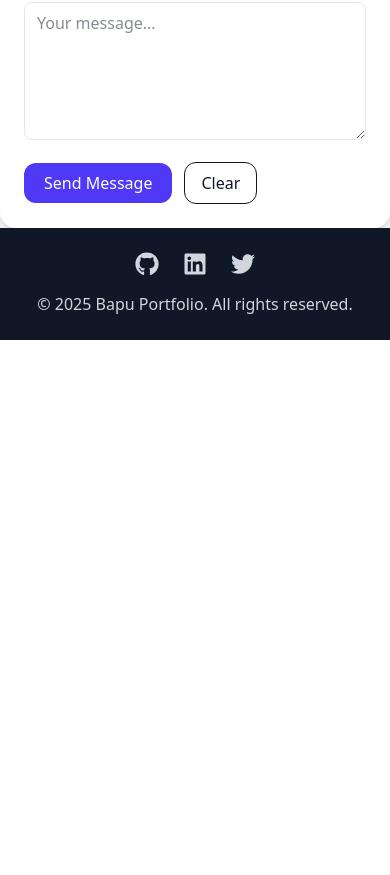
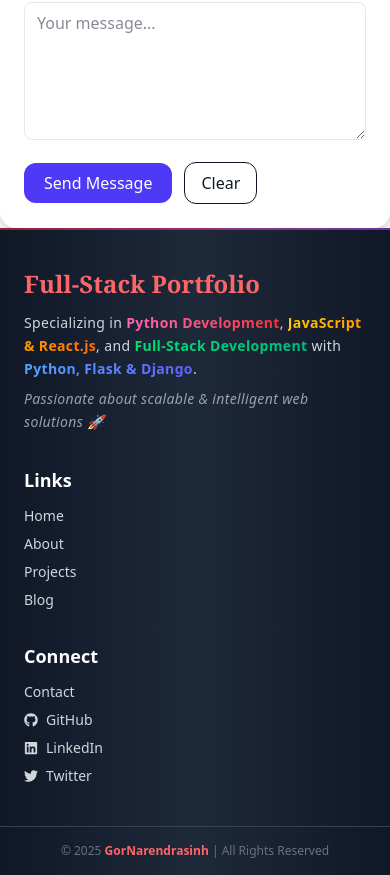
Before and after one commit to GorNarendrasinh/My-Portfolio, a React (Vite) app in the folder reactportfolio/: page / in a window 390 px wide. Shown: the part 7754-8629 px from the top of the page. Before the commit the page ends 8094 px from the top, so only its background shows below. Built offline with nearby package versions, Linux system fonts and the light colour scheme.

Commit message:
Update Footer.jsx

```diff
--- a/reactportfolio/src/components/Footer/Footer.jsx
+++ b/reactportfolio/src/components/Footer/Footer.jsx
@@ -3,13 +3,95 @@ import { FaGithub, FaLinkedin, FaTwitter } from "react-icons/fa";
 
 const Footer = () => {
   return (
-    <footer className="bg-gray-900 text-gray-300 p-6 flex flex-col items-center">
-      <div className="flex gap-6 text-2xl mb-4">
-        <a href="https://github.com/" target="_blank" rel="noreferrer"><FaGithub className="hover:text-purple-400" /></a>
-        <a href="https://linkedin.com/" target="_blank" rel="noreferrer"><FaLinkedin className="hover:text-blue-400" /></a>
-        <a href="https://twitter.com/" target="_blank" rel="noreferrer"><FaTwitter className="hover:text-sky-400" /></a>
+    <footer className="bg-gradient-to-r from-gray-900 via-gray-800 to-gray-900 text-gray-300 relative z-10">
+      {/* Top Border Glow */}
+      <div className="absolute top-0 left-0 w-full h-[2px] bg-gradient-to-r from-red-500 via-pink-500 to-purple-500 animate-pulse"></div>
+
+      <div className="max-w-6xl mx-auto px-6 py-10 grid md:grid-cols-3 gap-8 items-start">
+        {/* About Section */}
+        <div className="space-y-3">
+          <h2 className="text-2xl font-extrabold font-serif text-red-400">
+            Full-Stack Portfolio
+          </h2>
+          <p className="text-sm font-normal font-sans text-gray-300 leading-relaxed tracking-wide">
+            Specializing in{" "}
+            <span className="font-semibold bg-clip-text text-transparent bg-gradient-to-r from-pink-400 to-red-500">
+              Python Development
+            </span>
+            ,{" "}
+            <span className="font-semibold bg-clip-text text-transparent bg-gradient-to-r from-yellow-400 to-orange-500">
+              JavaScript & React.js
+            </span>
+            , and{" "}
+            <span className="font-semibold bg-clip-text text-transparent bg-gradient-to-r from-green-400 to-emerald-500">
+              Full-Stack Development
+            </span>{" "}
+            with{" "}
+            <span className="font-semibold bg-clip-text text-transparent bg-gradient-to-r from-blue-400 to-indigo-500">
+              Python, Flask & Django
+            </span>
+            .
+            <span className="block mt-2 text-gray-400 italic">
+              Passionate about scalable & intelligent web solutions 🚀
+            </span>
+          </p>
+        </div>
+
+        {/* Links Section */}
+        <div>
+          <h2 className="text-lg font-semibold text-white mb-3">Links</h2>
+          <ul className="space-y-2 text-sm">
+            <li><a href="#home" className="hover:text-red-400">Home</a></li>
+            <li><a href="#about" className="hover:text-red-400">About</a></li>
+            <li><a href="#projects" className="hover:text-red-400">Projects</a></li>
+            <li><a href="#blog" className="hover:text-red-400">Blog</a></li>
+          </ul>
+        </div>
+
+        {/* Connect Section */}
+        <div>
+          <h2 className="text-lg font-semibold text-white mb-3">Connect</h2>
+          <ul className="space-y-2 text-sm">
+            <li><a href="#contact" className="hover:text-red-400">Contact</a></li>
+            <li>
+              <a
+                href="https://github.com/"
+                target="_blank"
+                rel="noreferrer"
+                className="flex items-center gap-2 hover:text-red-400"
+              >
+                <FaGithub /> GitHub
+              </a>
+            </li>
+            <li>
+              <a
+                href="https://linkedin.com/"
+                target="_blank"
+                rel="noreferrer"
+                className="flex items-center gap-2 hover:text-red-400"
+              >
+                <FaLinkedin /> LinkedIn
+              </a>
+            </li>
+            <li>
+              <a
+                href="https://twitter.com/"
+                target="_blank"
+                rel="noreferrer"
+                className="flex items-center gap-2 hover:text-red-400"
+              >
+                <FaTwitter /> Twitter
+              </a>
+            </li>
+          </ul>
+        </div>
       </div>
-      <p>&copy; {new Date().getFullYear()} Bapu Portfolio. All rights reserved.</p>
+
+      {/* Bottom Section */}
+      <div className="border-t border-gray-700 py-4 text-center text-xs text-gray-500">
+        © {new Date().getFullYear()}{" "}
+        <span className="text-red-400 font-semibold">GorNarendrasinh</span> | All Rights Reserved
+      </div>
     </footer>
   );
 };
```
